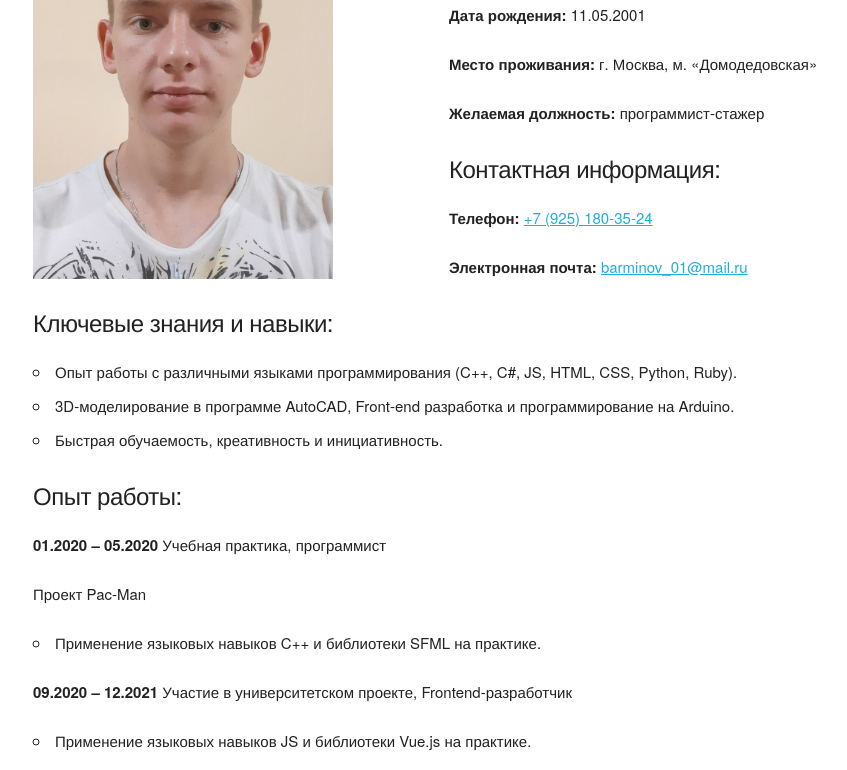
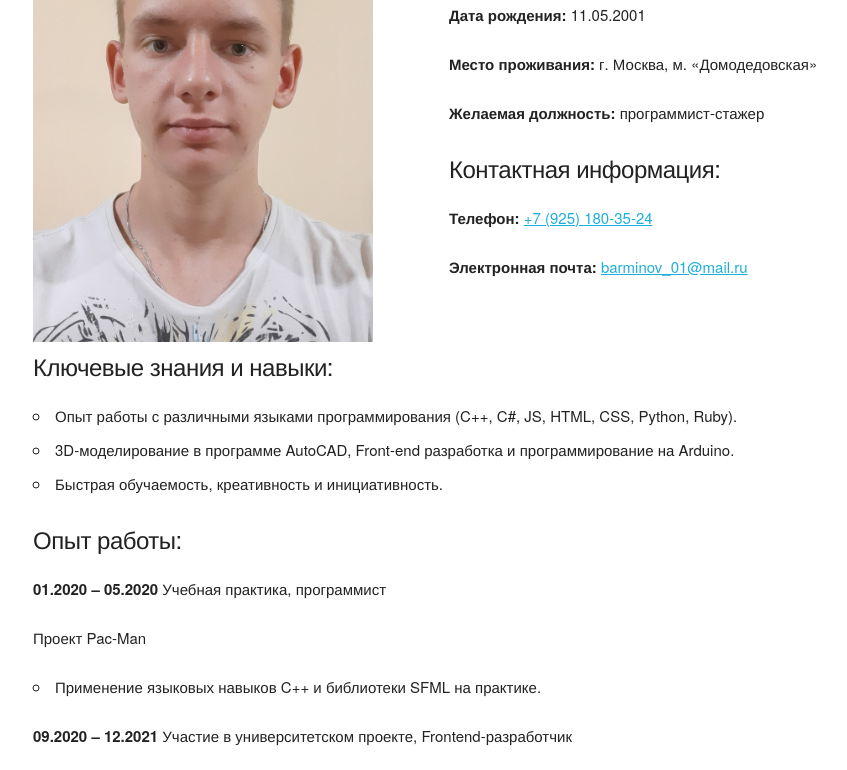
Before and after one commit to McFunjy/cv, a plain HTML site: page index.html in a window 1280 px wide. Shown: the part 191-961 px from the top of the page, without its empty margins (127-974 px from the left). Drawn offline with Linux system fonts and the light colour scheme.

Commit message:
Add styles

```diff
--- /dev/null
+++ b/css/styles.css
@@ -0,0 +1,4 @@
+.photo {
+  width: 90%;
+  height: 90%;
+}
--- a/index.html
+++ b/index.html
@@ -6,13 +6,14 @@
   <meta name="viewport" content="width=device-width,initial-scale=1">
   <link rel="stylesheet" href="css/normalize.css">
   <link rel="stylesheet" href="css/skeleton.css">
+  <link rel="stylesheet" href="css/styles.css">
 </head>
 <body>
   <div class="container">
     <h1>Резюме</h1>
     <div class="row">
       <div class="five columns">
-        <img src="images/photo.jpg" alt="Фото" width="300" height="390">
+        <img class="photo" src="images/photo.jpg" alt="Фото">
       </div>
       <div class="seven columns">
         <h3>Барминов Дмитрий Александрович</h3>
```
